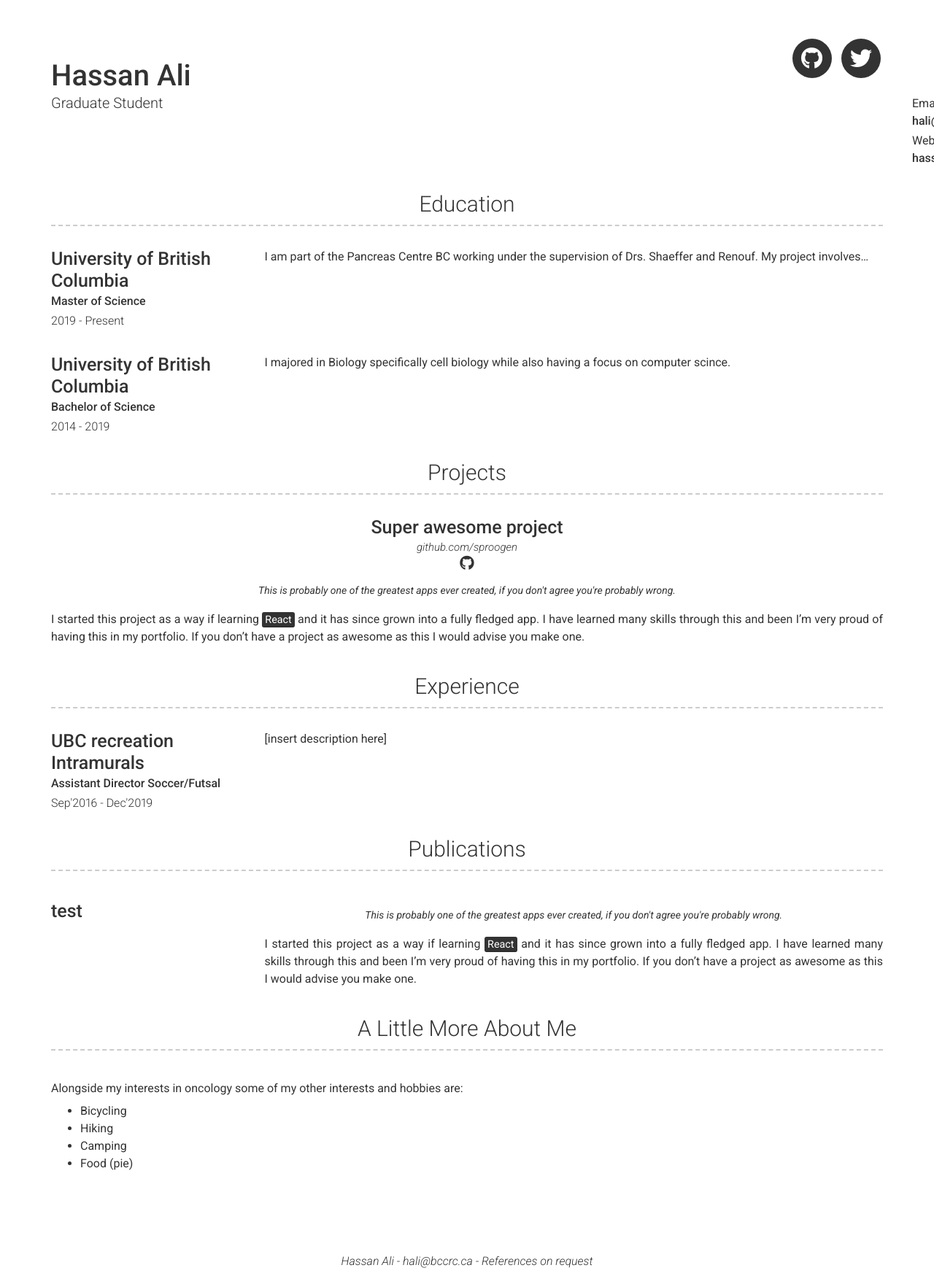
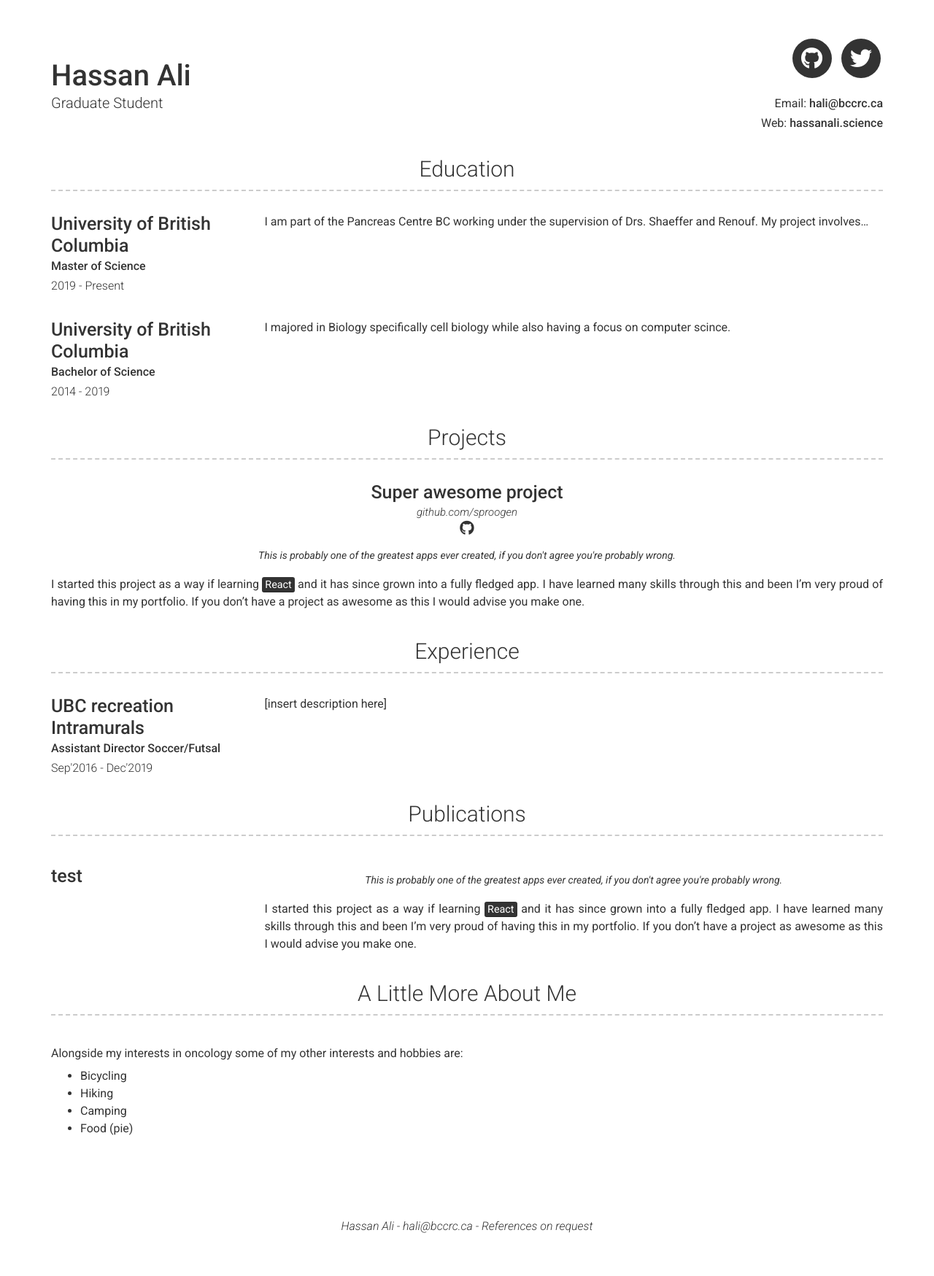
Before and after one commit to hasan-ali/cv, a Jekyll site: the page built from index.md, in a window 1280 px wide. Shown: the whole page at 73% size. Built offline with Jekyll 4.4.1, drawn with Linux system fonts in a browser that asks for light colours; nearby versions of some CDN libraries; after the commit the page ends 1701 px from its top, so only the background shows below that.

Commit message:
revert header margins

```diff
--- a/_sass/modern-resume-theme.scss
+++ b/_sass/modern-resume-theme.scss
@@ -6,7 +6,6 @@
 
 .header-right p {
   margin-bottom: 3px;
-  margin-left: 400px;
 }
 
 .header-right a{
```
